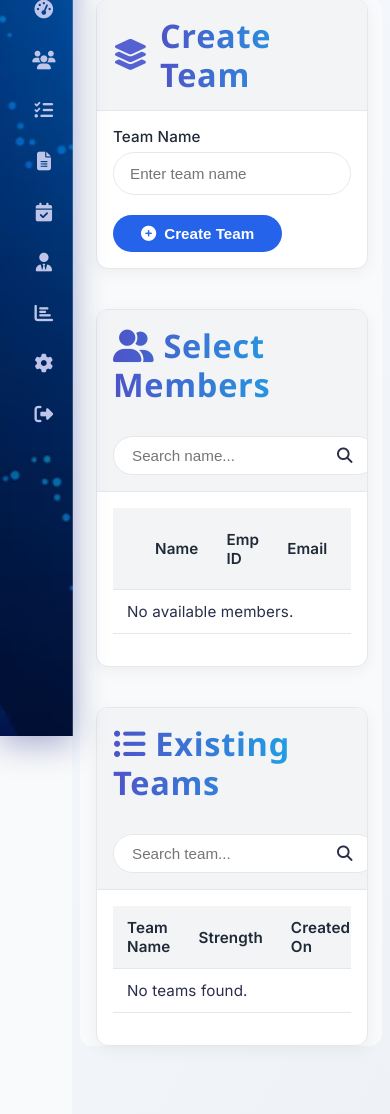
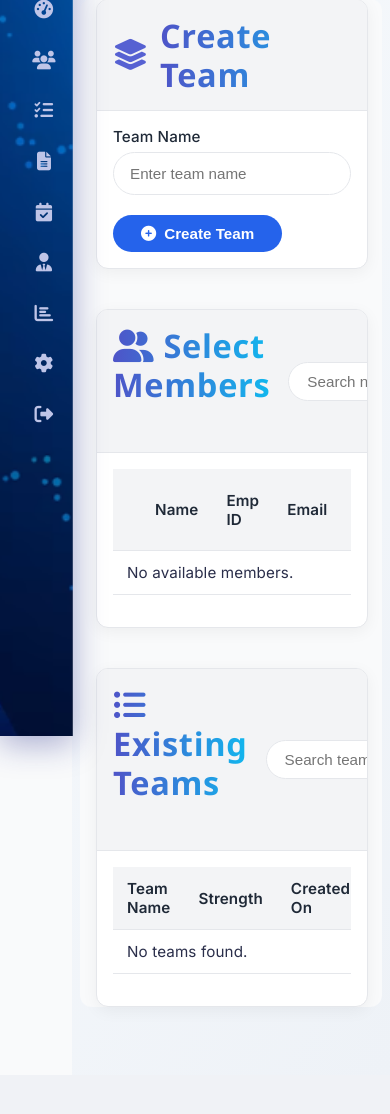
Before and after one commit to sant-anurag/QuantumNxt, a Django app: page /create-team/ in a window 390 px wide. Shown: the part 108-1222 px from the top of the page. After the commit the page ends 1114 px from the top, so only its background shows below. Run offline with Django 5.2, Linux system fonts and the light colour scheme; data that the repository does not hold is empty.

Commit message:
Fix of issue  -  place the header and search box in same line

```diff
--- a/ats_tracker/static/css/create_team.css
+++ b/ats_tracker/static/css/create_team.css
@@ -53,7 +53,12 @@
     .ct-card:hover {
         box-shadow: 0 6px 28px rgba(0,0,0,0.08);
     }
-
+    .ct-flex-header {
+        display: flex;
+        align-items: center;
+        justify-content: space-between;
+        gap: 18px;
+    }
     .ct-card-header {
         background: var(--ct-table-header);
         padding: 16px 24px;
@@ -187,6 +192,15 @@
     border: 1px solid var(--ct-border);
     border-radius: var(--ct-radius-pill);
     padding: 4px 12px;
+    max-width: 260px; /* Limit width */
+    width: auto;      /* Prevent full width */
+}
+
+@media (max-width: 768px) {
+    .ct-search-box {
+        max-width: 100%;
+        width: auto; /* Remove width: 100% */
+    }
 }
     .ct-search-box input[type="text"] {
         border: none;
```
Lines whose indentation alone changed are shown as unchanged.
